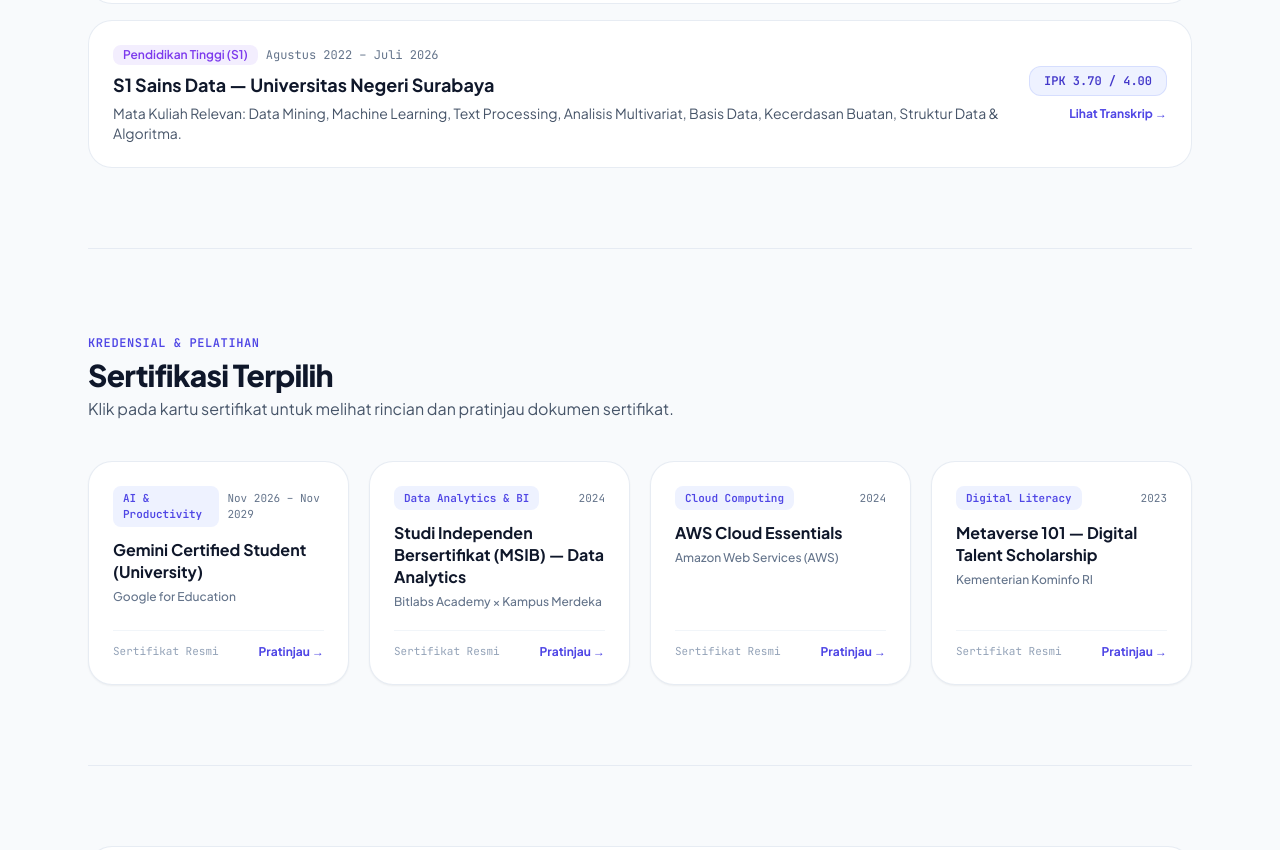
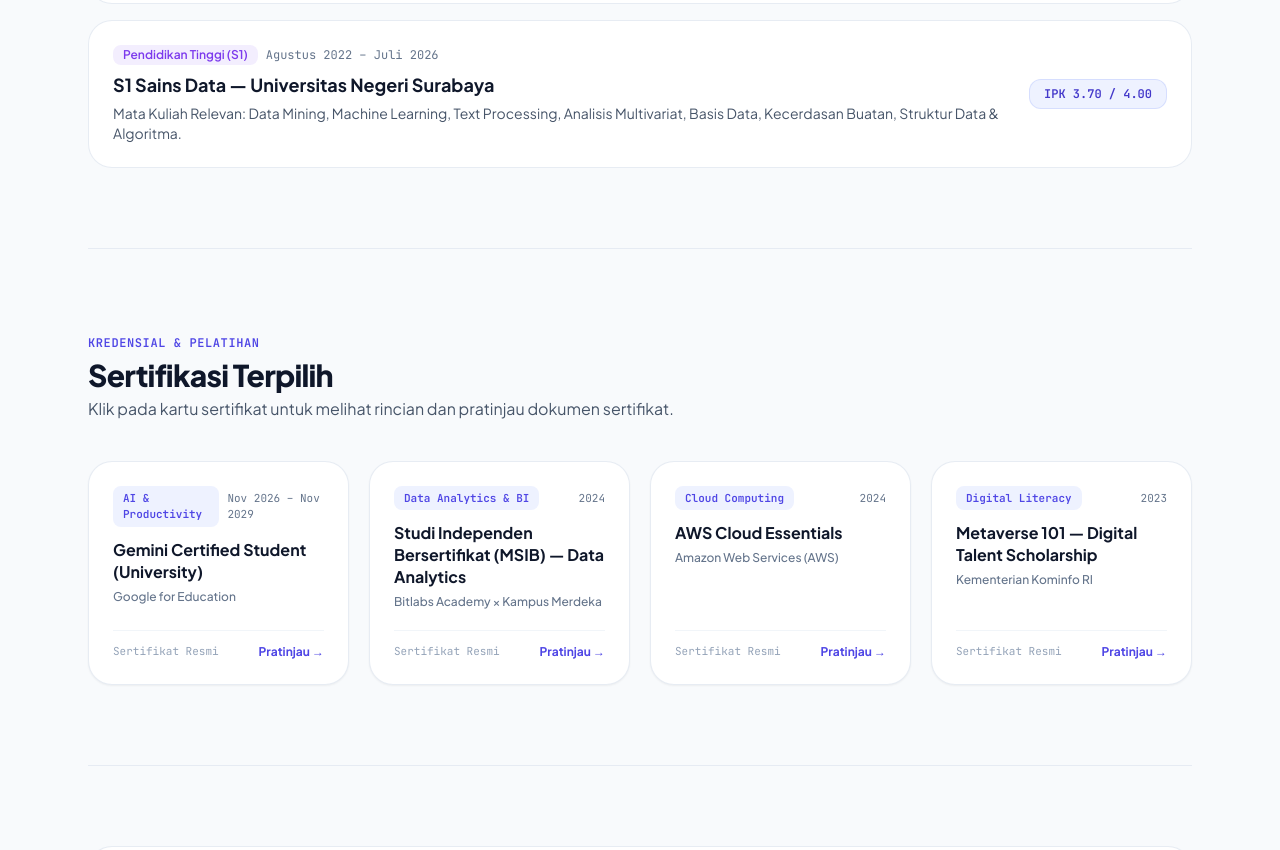
Before and after one commit to nahdliyah/nahdliyahporto, a plain HTML site: page index.html in a window 1280 px wide. Shown: the part 3322-4172 px from the top of the page. Drawn offline with nearby package versions, Linux system fonts and the light colour scheme.

Commit message:
Update index.html

```diff
--- a/index.html
+++ b/index.html
@@ -429,8 +429,8 @@
             <span class="font-mono text-xs font-bold px-3.5 py-1.5 rounded-xl bg-indigo-50 dark:bg-indigo-950 text-indigo-700 dark:text-indigo-300 border border-indigo-200/60 dark:border-indigo-800">
               IPK 3.70 / 4.00
             </span>
-            <button type="button" onclick="openTranscriptModal()" class="text-xs font-bold text-indigo-600 dark:text-indigo-400 hover:underline">
-              Lihat Transkrip &rarr;
+            <!-- <button type="button" onclick="openTranscriptModal()" class="text-xs font-bold text-indigo-600 dark:text-indigo-400 hover:underline">
+              Lihat Transkrip &rarr; -->
             </button>
           </div>
         </div>
```
